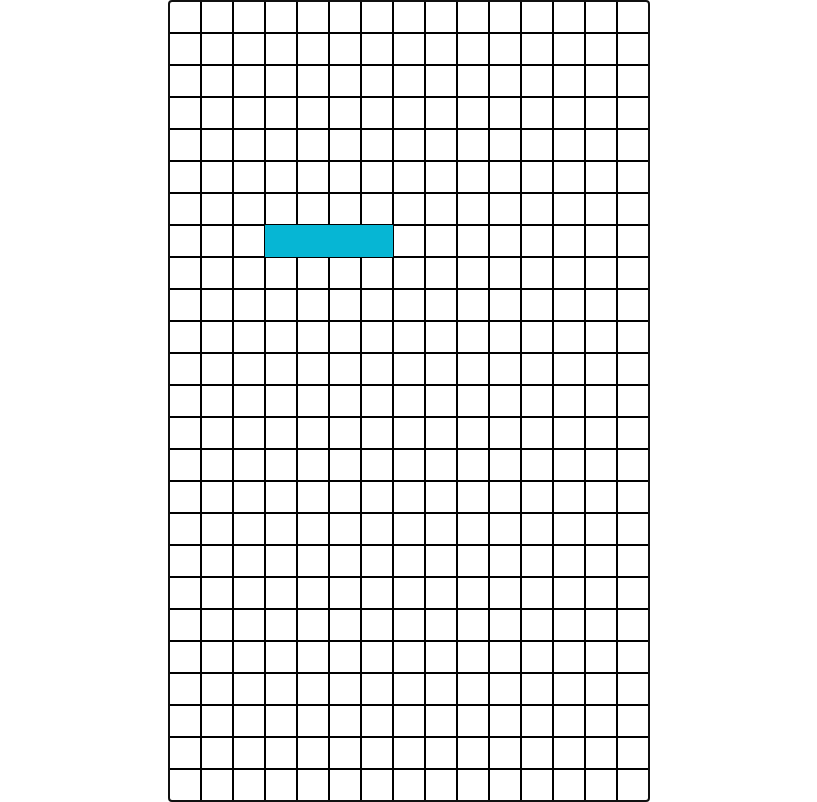
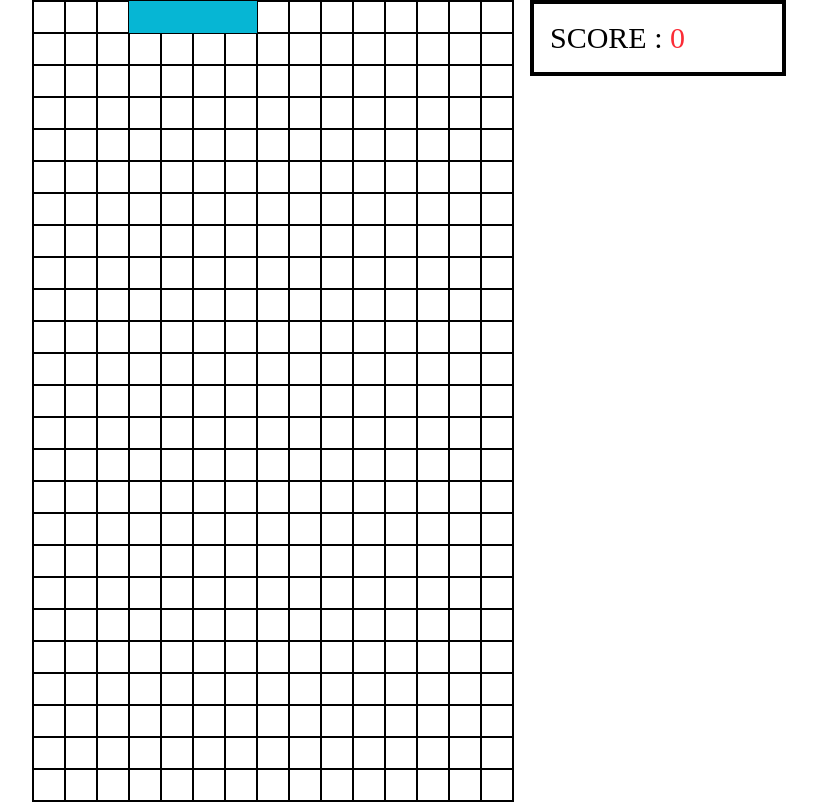
Before and after one commit to rjeby/tetris, a React (Vite) app: page / in a window 1280 px wide. Shown: the whole page, without its empty margins (231-1048 px from the left). Built offline with nearby package versions, Linux system fonts and the light colour scheme; a web font is replaced by a local one.

Commit message:
feat: add score, additional type of blocks and disable rotation temporary

```diff
--- a/src/components/Grid.tsx
+++ b/src/components/Grid.tsx
@@ -1,28 +1,34 @@
-import type { DirectionType, GameType } from "../types";
+import type { DirectionType, GameType, CleanInfosType } from "../types";
 import { useEffect, useRef, useState } from "react";
 import { ROWS, COLS, GAME_INITIAL_STATE, updateGame } from "../utils";
 import Cell from "./Cell";
 
 const Grid = () => {
   const [game, setGame] = useState<GameType>(GAME_INITIAL_STATE);
-  const gridRef = useRef<HTMLDivElement>(null);
-  const intervalRef = useRef<number>(-1);
+  const cleanRef = useRef<CleanInfosType>({
+    intervalID: -1,
+    handleKeyPress: (event) => event,
+  });
 
   useEffect(() => {
-    if (gridRef.current) {
-      gridRef.current.focus();
-    }
-  }, []);
+    const handleKeyDown = (event: KeyboardEvent) => handleKeyStroke(event.key);
 
-  useEffect(() => {
-    intervalRef.current = setInterval(() => {
+    cleanRef.current.intervalID = setInterval(() => {
       setGame((game) => updateGameState(game, "down"));
-    }, 1000);
-    return () => clearInterval(intervalRef.current);
+    }, 2000000);
+    cleanRef.current.handleKeyPress = handleKeyDown;
+
+    window.addEventListener("keydown", handleKeyDown);
+
+    const pointer = cleanRef.current;
+    return () => {
+      clearInterval(pointer.intervalID);
+      window.removeEventListener("keydown", pointer.handleKeyPress);
+    };
   }, []);
 
   const handleKeyStroke = (key: string) => {
-    if (["ArrowUp", "ArrowRight", "ArrowDown", "ArrowLeft"].includes(key)) {
+    if (["ArrowRight", "ArrowDown", "ArrowLeft"].includes(key)) {
       const direction = key.substring(5).toLowerCase() as DirectionType;
       setGame((game) => updateGameState(game, direction));
     }
@@ -31,7 +37,8 @@ const Grid = () => {
   const updateGameState = (game: GameType, direction: DirectionType) => {
     const updatedGameState = updateGame(game, direction);
     if (updatedGameState.isGameOver) {
-      clearInterval(intervalRef.current);
+      clearInterval(cleanRef.current.intervalID);
+      window.removeEventListener("keydown", cleanRef.current.handleKeyPress);
     }
     return updatedGameState;
   };
@@ -41,15 +48,14 @@ const Grid = () => {
       {game.isGameOver ? (
         <span className="text-9xl">GAME OVER</span>
       ) : (
+        <div className="flex gap-4">
           <div
-          ref={gridRef}
             tabIndex={0}
             className="grid border-1 border-black"
             style={{
               gridTemplateRows: `repeat(${ROWS}, 1fr)`,
               gridTemplateColumns: `repeat(${COLS}, 1fr)`,
             }}
-          onKeyDown={(event) => handleKeyStroke(event.key)}
           >
             {game.grid.map((row, rowIndex) =>
               row.map((cell, columnIndex) => (
@@ -57,6 +63,12 @@ const Grid = () => {
               )),
             )}
           </div>
+          <div className="flex w-3xs flex-col self-start border-4 border-black py-4 pl-4">
+            <span className="text-3xl">
+              SCORE : <span className="text-red-500">{game.score}</span>
+            </span>
+          </div>
+        </div>
       )}
     </>
   );
--- a/src/utils.ts
+++ b/src/utils.ts
@@ -1,9 +1,17 @@
-import type { BlockType, DirectionType, GridType, GameType } from "./types";
+import type {
+  BlockType,
+  DirectionType,
+  GridType,
+  GameType,
+  BlockCellType,
+} from "./types";
 
 // Utility Functions
 
 const moveBlockRight = (block: BlockType) => {
   return block.map((cell) => ({
+    cellType: cell.cellType,
+
     previous: { row: cell.current.row, column: cell.current.column },
     current: { row: cell.current.row, column: cell.current.column + 1 },
   }));
@@ -11,6 +19,7 @@ const moveBlockRight = (block: BlockType) => {
 
 const moveBlockLeft = (block: BlockType) => {
   return block.map((cell) => ({
+    cellType: cell.cellType,
     previous: { row: cell.current.row, column: cell.current.column },
     current: { row: cell.current.row, column: cell.current.column - 1 },
   }));
@@ -18,40 +27,42 @@ const moveBlockLeft = (block: BlockType) => {
 
 const moveBlockDown = (block: BlockType) => {
   return block.map((cell) => ({
+    cellType: cell.cellType,
     previous: { row: cell.current.row, column: cell.current.column },
     current: { row: cell.current.row + 1, column: cell.current.column },
   }));
 };
 
-const isBlockHorizontal = (block: BlockType) => {
-  const commonRow = block[0].current.row;
-  for (const position of block) {
-    if (position.current.row !== commonRow) {
-      return false;
-    }
-  }
+const getRotationCoefficient = (block: BlockType) => {
+  const N = block.length;
+  const rotationCenter = block[N - 1];
+  const rotationCenterNeighbor = block[N - 2];
+  const rY = rotationCenterNeighbor.current.column;
+  const cY = rotationCenter.current.column;
 
-  return true;
+  return rY < cY || rY > cY ? 1 : -1;
 };
 
-const rotateIBlock = (block: BlockType) => {
+const rotateBlock = (block: BlockType) => {
   const N = block.length;
   const rotationCenter = block[N - 1];
-  const _isBlockHorizontal = isBlockHorizontal(block);
-  return block.map((cell, index) => ({
+  const cX = rotationCenter.current.row;
+  const cY = rotationCenter.current.column;
+  const coeff = getRotationCoefficient(block);
+  return block.map((cell) => ({
+    cellType: cell.cellType,
+
     previous: { row: cell.current.row, column: cell.current.column },
     current: {
-      row: _isBlockHorizontal
-        ? rotationCenter.current.row + index - N + 1
-        : rotationCenter.current.row,
-      column: _isBlockHorizontal
-        ? rotationCenter.current.column
-        : rotationCenter.current.column + index - N + 1,
+      row: cX + coeff * (cell.current.column - cY),
+      column: cY + coeff * (cell.current.row - cX),
     },
   }));
 };
 
 const hasCompleteRow = (grid: GridType) => {
+  let minCompleteRowIndex = Infinity;
+  let maxCompleteRowIndex = -Infinity;
   for (let row = 0; row < ROWS; row++) {
     let isRowComplete = true;
     for (const cell of grid[row]) {
@@ -61,28 +72,34 @@ const hasCompleteRow = (grid: GridType) => {
       }
     }
     if (isRowComplete) {
-      return row;
+      minCompleteRowIndex = Math.min(row, minCompleteRowIndex);
+      maxCompleteRowIndex = Math.max(row, maxCompleteRowIndex);
     }
   }
 
-  return -1;
+  return [minCompleteRowIndex, maxCompleteRowIndex];
 };
 
-const removeCompleteRow = (grid: GridType) => {
-  const completeRowIndex = hasCompleteRow(grid);
-  if (completeRowIndex === -1) {
-    return;
+const removeCompleteRows = (grid: GridType) => {
+  const [minCompleteRowIndex, maxCompleteRowIndex] = hasCompleteRow(grid);
+  const offset = maxCompleteRowIndex - minCompleteRowIndex + 1;
+  if (minCompleteRowIndex === Infinity) {
+    return 0;
   }
 
-  for (let row = completeRowIndex; row >= 1; row--) {
+  for (let row = maxCompleteRowIndex; row - offset >= 0; row--) {
     for (let column = 0; column < COLS; column++) {
-      grid[row][column] = grid[row - 1][column];
+      grid[row][column] = grid[row - offset][column];
     }
   }
 
-  for (let column = 0; column < COLS; column++) {
-    grid[0][column] = "E";
+  for (let row = 0; row < offset; row++) {
+    for (let column = 0; column < COLS; column++) {
+      grid[row][column] = "E";
+    }
   }
+
+  return offset;
 };
 
 const isBlockInGrid = (block: BlockType) => {
@@ -172,7 +189,8 @@ const applyCurrentBlockToGrid = (grid: GridType, block: BlockType) => {
     }
   }
   for (const position of block) {
-    updatedGrid[position.current.row][position.current.column] = "I";
+    updatedGrid[position.current.row][position.current.column] =
+      position.cellType;
   }
   return updatedGrid;
 };
@@ -180,7 +198,8 @@ const applyCurrentBlockToGrid = (grid: GridType, block: BlockType) => {
 const applyPreviousBlockToGrid = (grid: GridType, block: BlockType) => {
   const updatedGrid = [...grid.map((row) => [...row])];
   for (const position of block) {
-    updatedGrid[position.previous.row][position.previous.column] = "I";
+    updatedGrid[position.previous.row][position.previous.column] =
+      position.cellType;
   }
   return updatedGrid;
 };
@@ -195,16 +214,23 @@ const updateBlock = (block: BlockType, direction: DirectionType) => {
   }
 
   if (direction === "up") {
-    return rotateIBlock(block);
+    return rotateBlock(block);
   }
 
   return moveBlockDown(block);
 };
 
+const generateRandomInitialState = () => {
+  const initialStatesTypes = ["I", "O", "T", "S", "Z", "J", "L"];
+  const randomIndex = Math.floor(Math.random() * initialStatesTypes.length);
+  const randomStateType = initialStatesTypes[randomIndex] as BlockCellType;
+  return BLOCKS_INITIAL_STATES[randomStateType];
+};
+
 const updateGame = (game: GameType, direction: DirectionType) => {
   const grid = game.grid;
   const block = game.block;
-
+  const score = game.score;
   const updatedBlock = updateBlock(block, direction);
 
   if (!isBlockInGrid(updatedBlock)) {
@@ -213,35 +239,40 @@ const updateGame = (game: GameType, direction: DirectionType) => {
 
   if (isBlockOverlapping(grid, updatedBlock)) {
     const intermediateGrid = applyPreviousBlockToGrid(grid, updatedBlock);
-    removeCompleteRow(intermediateGrid);
+    const points = removeCompleteRows(intermediateGrid);
+    const randomInitialState = generateRandomInitialState();
     const updatedGrid = applyCurrentBlockToGrid(
       intermediateGrid,
-      BLOCK_I_INITIAL_STATE,
+      randomInitialState,
     );
     return {
       grid: updatedGrid,
-      block: BLOCK_I_INITIAL_STATE,
-      isGameOver: isGameOver(intermediateGrid, BLOCK_I_INITIAL_STATE),
+      block: randomInitialState,
+      score: score + points * POINTS_FACTOR,
+      isGameOver: isGameOver(intermediateGrid, randomInitialState),
     };
   }
 
   if (isBlockAtEnd(updatedBlock)) {
     const intermediateGrid = applyCurrentBlockToGrid(grid, updatedBlock);
-    removeCompleteRow(intermediateGrid);
+    const points = removeCompleteRows(intermediateGrid);
+    const randomInitialState = generateRandomInitialState();
     const updatedGrid = applyCurrentBlockToGrid(
       intermediateGrid,
-      BLOCK_I_INITIAL_STATE,
+      randomInitialState,
     );
     return {
       grid: updatedGrid,
-      block: BLOCK_I_INITIAL_STATE,
-      isGameOver: isGameOver(intermediateGrid, BLOCK_I_INITIAL_STATE),
+      block: randomInitialState,
+      score: score + points * POINTS_FACTOR,
+      isGameOver: isGameOver(intermediateGrid, randomInitialState),
     };
   }
 
   return {
     grid: applyCurrentBlockToGrid(grid, updatedBlock),
     block: updatedBlock,
+    score: score,
     isGameOver: false,
   };
 };
@@ -250,13 +281,178 @@ const updateGame = (game: GameType, direction: DirectionType) => {
 
 const ROWS = 25;
 const COLS = 15;
+const POINTS_FACTOR = 100;
 
-const BLOCK_I_INITIAL_STATE = [
-  { previous: { row: -1, column: -1 }, current: { row: 0, column: 3 } },
-  { previous: { row: -1, column: -1 }, current: { row: 0, column: 4 } },
-  { previous: { row: -1, column: -1 }, current: { row: 0, column: 5 } },
-  { previous: { row: -1, column: -1 }, current: { row: 0, column: 6 } },
+const BLOCK_I_INITIAL_STATE: BlockType = [
+  {
+    previous: { row: -1, column: -1 },
+    current: { row: 0, column: 3 },
+    cellType: "I",
+  },
+  {
+    previous: { row: -1, column: -1 },
+    current: { row: 0, column: 4 },
+    cellType: "I",
+  },
+  {
+    previous: { row: -1, column: -1 },
+    current: { row: 0, column: 5 },
+    cellType: "I",
+  },
+  {
+    previous: { row: -1, column: -1 },
+    current: { row: 0, column: 6 },
+    cellType: "I",
+  },
 ];
+
+const BLOCK_O_INITIAL_STATE: BlockType = [
+  {
+    previous: { row: -1, column: -1 },
+    current: { row: 0, column: 4 },
+    cellType: "O",
+  },
+  {
+    previous: { row: -1, column: -1 },
+    current: { row: 0, column: 5 },
+    cellType: "O",
+  },
+  {
+    previous: { row: -1, column: -1 },
+    current: { row: 1, column: 4 },
+    cellType: "O",
+  },
+  {
+    previous: { row: -1, column: -1 },
+    current: { row: 1, column: 5 },
+    cellType: "O",
+  },
+];
+
+const BLOCK_T_INITIAL_STATE: BlockType = [
+  {
+    previous: { row: -1, column: -1 },
+    current: { row: 0, column: 3 },
+    cellType: "T",
+  },
+  {
+    previous: { row: -1, column: -1 },
+    current: { row: 0, column: 5 },
+    cellType: "T",
+  },
+  {
+    previous: { row: -1, column: -1 },
+    current: { row: 1, column: 4 },
+    cellType: "T",
+  },
+  {
+    previous: { row: -1, column: -1 },
+    current: { row: 0, column: 4 },
+    cellType: "T",
+  },
+];
+
+const BLOCK_S_INITIAL_STATE: BlockType = [
+  {
+    previous: { row: -1, column: -1 },
+    current: { row: 0, column: 5 },
+    cellType: "S",
+  },
+  {
+    previous: { row: -1, column: -1 },
+    current: { row: 0, column: 4 },
+    cellType: "S",
+  },
+  {
+    previous: { row: -1, column: -1 },
+    current: { row: 1, column: 4 },
+    cellType: "S",
+  },
+  {
+    previous: { row: -1, column: -1 },
+    current: { row: 1, column: 3 },
+    cellType: "S",
+  },
+];
+
+const BLOCK_Z_INITIAL_STATE: BlockType = [
+  {
+    previous: { row: -1, column: -1 },
+    current: { row: 0, column: 3 },
+    cellType: "Z",
+  },
+  {
+    previous: { row: -1, column: -1 },
+    current: { row: 0, column: 4 },
+    cellType: "Z",
+  },
+  {
+    previous: { row: -1, column: -1 },
+    current: { row: 1, column: 4 },
+    cellType: "Z",
+  },
+  {
+    previous: { row: -1, column: -1 },
+    current: { row: 1, column: 5 },
+    cellType: "Z",
+  },
+];
+
+const BLOCK_J_INITIAL_STATE: BlockType = [
+  {
+    previous: { row: -1, column: -1 },
+    current: { row: 1, column: 5 },
+    cellType: "J",
+  },
+  {
+    previous: { row: -1, column: -1 },
+    current: { row: 0, column: 3 },
+    cellType: "J",
+  },
+  {
+    previous: { row: -1, column: -1 },
+    current: { row: 0, column: 4 },
+    cellType: "J",
+  },
+  {
+    previous: { row: -1, column: -1 },
+    current: { row: 0, column: 5 },
+    cellType: "J",
+  },
+];
+
+const BLOCK_L_INITIAL_STATE: BlockType = [
+  {
+    previous: { row: -1, column: -1 },
+    current: { row: 1, column: 3 },
+    cellType: "L",
+  },
+  {
+    previous: { row: -1, column: -1 },
+    current: { row: 0, column: 3 },
+    cellType: "L",
+  },
+  {
+    previous: { row: -1, column: -1 },
+    current: { row: 0, column: 4 },
+    cellType: "L",
+  },
+  {
+    previous: { row: -1, column: -1 },
+    current: { row: 0, column: 5 },
+    cellType: "L",
+  },
+];
+
+const BLOCKS_INITIAL_STATES = {
+  I: BLOCK_I_INITIAL_STATE,
+  O: BLOCK_O_INITIAL_STATE,
+  T: BLOCK_T_INITIAL_STATE,
+  S: BLOCK_S_INITIAL_STATE,
+  Z: BLOCK_Z_INITIAL_STATE,
+  J: BLOCK_J_INITIAL_STATE,
+  L: BLOCK_L_INITIAL_STATE,
+};
 
 const GAME_INITIAL_STATE = {
   grid: applyCurrentBlockToGrid(
@@ -264,7 +460,20 @@ const GAME_INITIAL_STATE = {
     BLOCK_I_INITIAL_STATE,
   ),
   block: BLOCK_I_INITIAL_STATE,
+  score: 0,
   isGameOver: false,
 };
 
-export { ROWS, COLS, BLOCK_I_INITIAL_STATE, GAME_INITIAL_STATE, updateGame };
+export {
+  ROWS,
+  COLS,
+  BLOCK_I_INITIAL_STATE,
+  BLOCK_O_INITIAL_STATE,
+  BLOCK_J_INITIAL_STATE,
+  BLOCK_T_INITIAL_STATE,
+  BLOCK_S_INITIAL_STATE,
+  BLOCK_L_INITIAL_STATE,
+  BLOCK_Z_INITIAL_STATE,
+  GAME_INITIAL_STATE,
+  updateGame,
+};
```
Also changed, not shown: src/types.ts (+10 -0 lines). Lines whose indentation alone changed are shown as unchanged.
